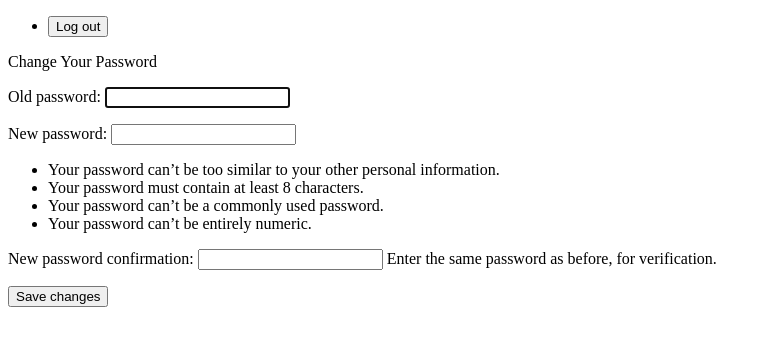
After one commit to Cruz-coder310/Chatter_MX, a Django app: page /accounts/password-change/ in a window 1280 px wide. The commit adds this page. Shown: the top 346 px of the page, without its empty margins (0-767 px from the left). Run offline with Django 5.2, Linux system fonts and the light colour scheme; the visitor is signed in with stand-in values (Sample User, id 1).

Commit message:
feat(accounts): add support for password update

```diff
--- a/apps/accounts/templates/accounts/dashboard.html
+++ b/apps/accounts/templates/accounts/dashboard.html
@@ -1,4 +1,7 @@
 {% extends "_base.html" %}
 {% block content %}
     <h4>You are successfully logged in.</h4>
+    <p>
+        <a href="{% url 'password_change' %}">Change your password</a>
+    </p>
 {% endblock content %}
--- /dev/null
+++ b/apps/accounts/templates/registration/password_change_done.html
@@ -0,0 +1,4 @@
+{% extends '_base.html' %}
+{% block content %}
+    <h1>Your password is succesfully changed</h1>
+{% endblock content %}
--- /dev/null
+++ b/apps/accounts/templates/registration/password_change_form.html
@@ -0,0 +1,9 @@
+{% extends '_base.html' %}
+{% block content %}
+    <p>Change Your Password</p>
+    <form action="{% url 'password_change' %}" method="post">
+        {% csrf_token %}
+        {{ form.as_p }}
+        <input type="submit" value="Save changes">
+    </form>
+{% endblock content %}
--- a/apps/accounts/urls.py
+++ b/apps/accounts/urls.py
@@ -9,6 +9,16 @@ urlpatterns = [
     path("accounts/login/", auth_view.LoginView.as_view(), name="login"),
     path("accounts/logout/", auth_view.LogoutView.as_view(), name="logout"),
     path("accounts/register/", views.registration, name="registration"),
+    path(
+        "accounts/password-change/",
+        auth_view.PasswordChangeView.as_view(),
+        name="password_change",
+    ),
+    path(
+        "accounts/password-change/done/",
+        auth_view.PasswordChangeDoneView.as_view(),
+        name="password_change_done",
+    ),
     # Temporary home page for testing LOGOUT_REDIRECT_URL
     path("", views.home, name="home"),
 ]
```
